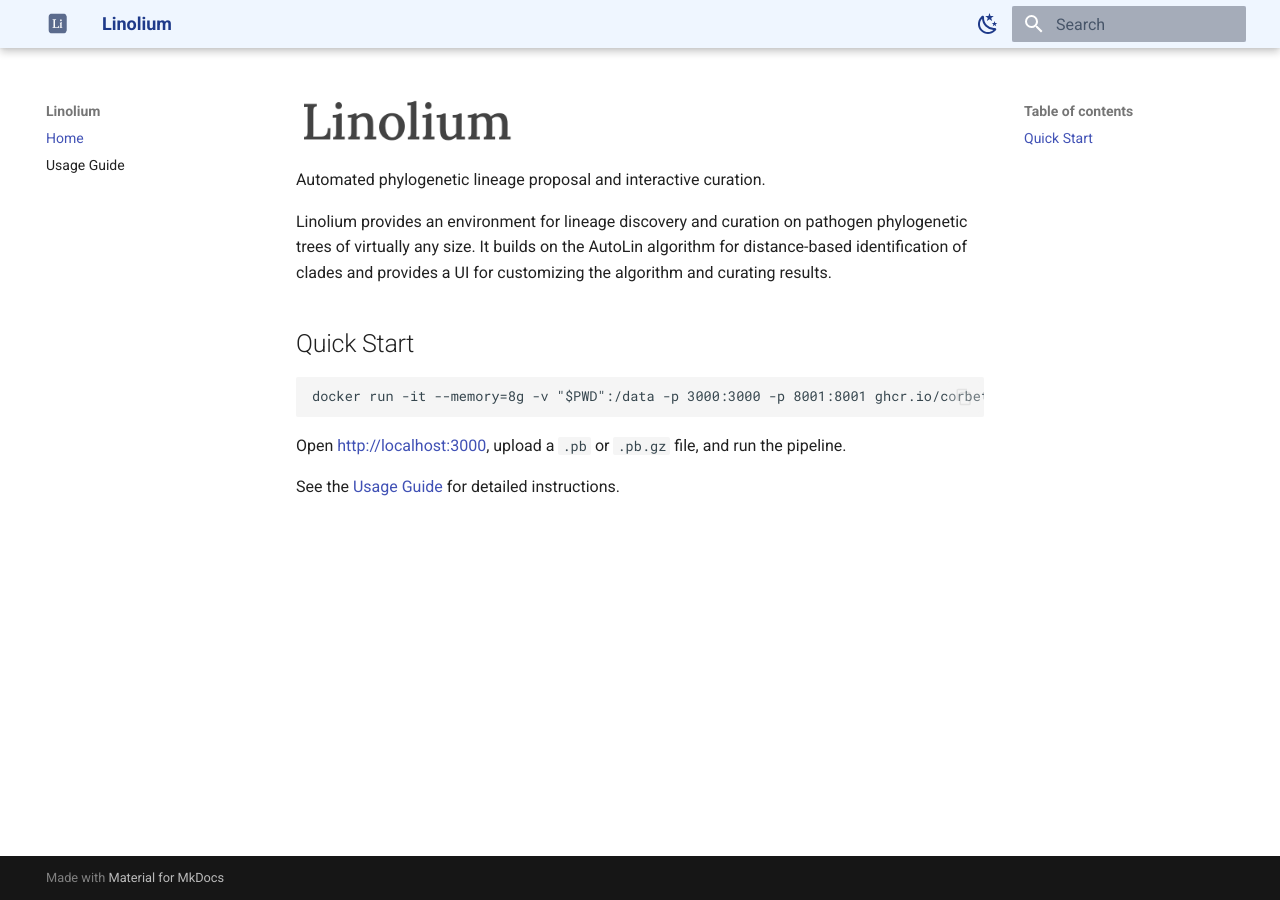
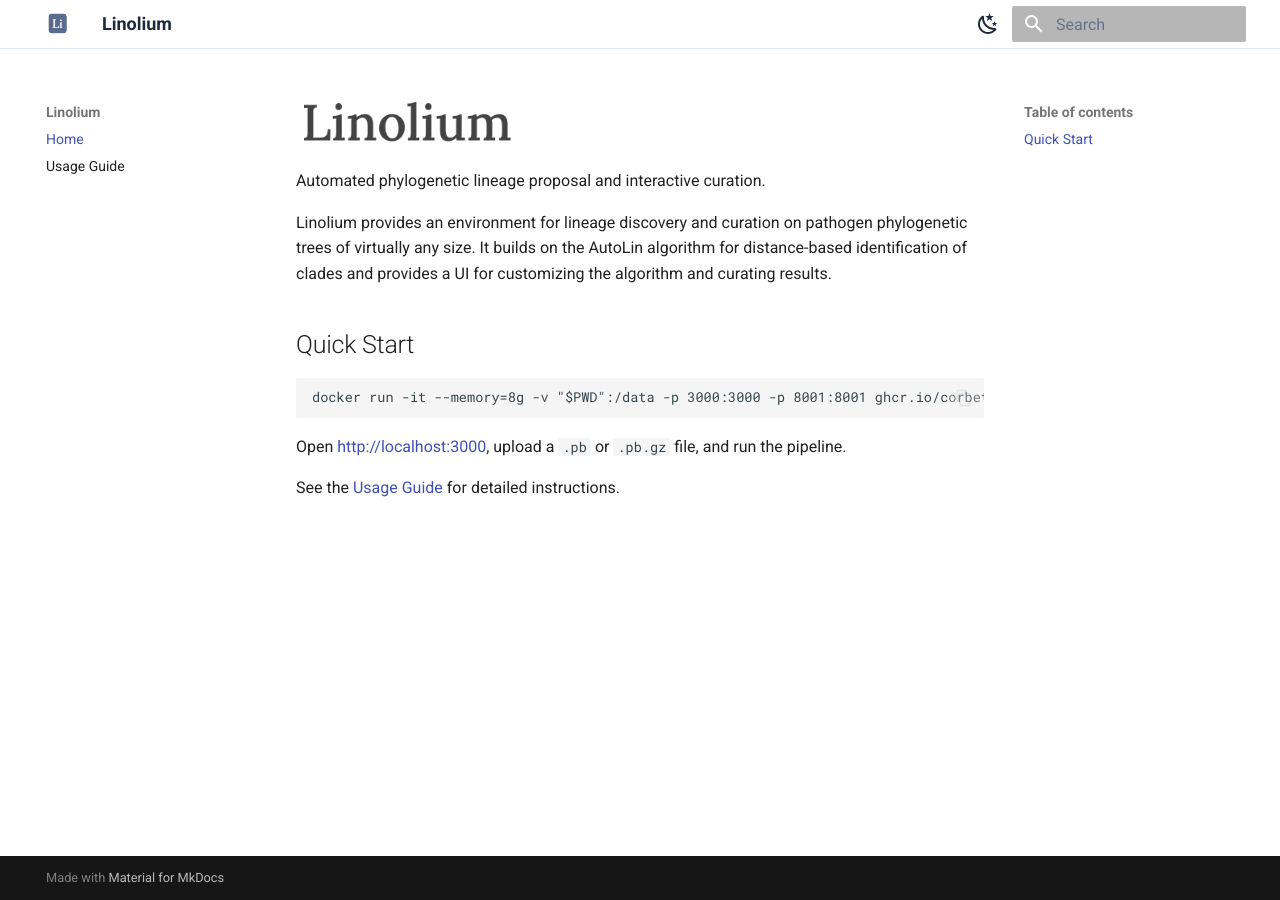
Before and after one commit to corbett-lab/lineage-curation, an MkDocs documentation site: the page built from docs/index.md, in a window 1280 px wide. Built offline with MkDocs 1.6.1 and Material for MkDocs 9.7.7, drawn with Linux system fonts in a browser that asks for light colours.

Commit message:
Switch docs header to white with subtle border

```diff
--- a/docs/stylesheets/extra.css
+++ b/docs/stylesheets/extra.css
@@ -1,16 +1,18 @@
-/* Very light blue header */
+/* White header with subtle border */
 .md-header {
-  background-color: #eff6ff;
-  color: #1e3a8a;
+  background-color: #ffffff;
+  color: #1e293b;
+  border-bottom: 1px solid #e2e8f0;
+  box-shadow: none;
 }
 .md-header__title {
-  color: #1e3a8a;
+  color: #1e293b;
 }
 .md-search__input {
-  background-color: rgba(30, 58, 138, 0.08);
+  background-color: rgba(0, 0, 0, 0.04);
 }
 .md-search__input::placeholder {
-  color: #475569;
+  color: #64748b;
 }
 
 /* Title image on home page: H1 wrapping an image shouldn't get heading chrome */
```
